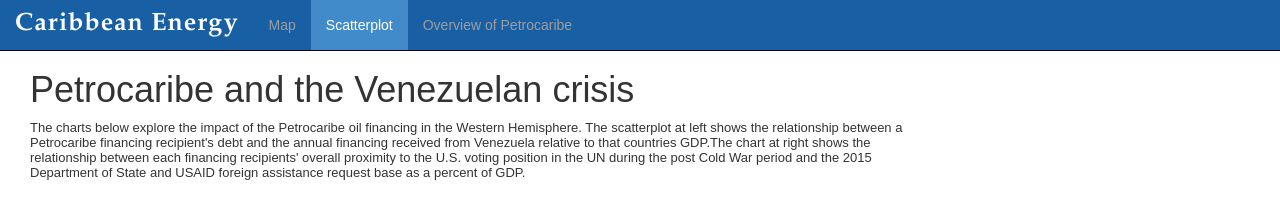
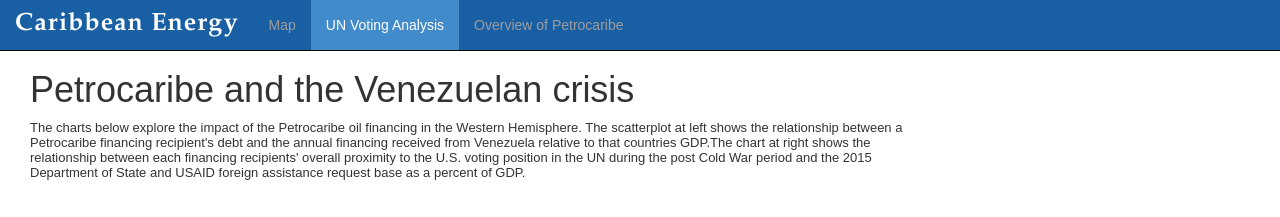
Before and after one commit to USStateDept/caribbean-energy, a plain HTML site: page scatterplot.html in a window 1280 px wide. Shown: the top 217 px of the page. Drawn offline with nearby package versions, Linux system fonts and the light colour scheme.

Commit message:
Update scatterplot.html
change "Scatterplot" to "UN Voting Analysis"

```diff
--- a/scatterplot.html
+++ b/scatterplot.html
@@ -114,7 +114,7 @@
 						<a href="index.html" data-toggle="collapse" data-target=".navbar-collapse.in">Map</a>
 					</li>
 					<li class="active">
-						<a>Scatterplot</a>
+						<a>UN Voting Analysis</a>
 					</li>
 					<li class="dropdown">
 						<a href="overview.html" data-toggle="collapse" data-target=".navbar-collapse.in">Overview of Petrocaribe</a>
```
